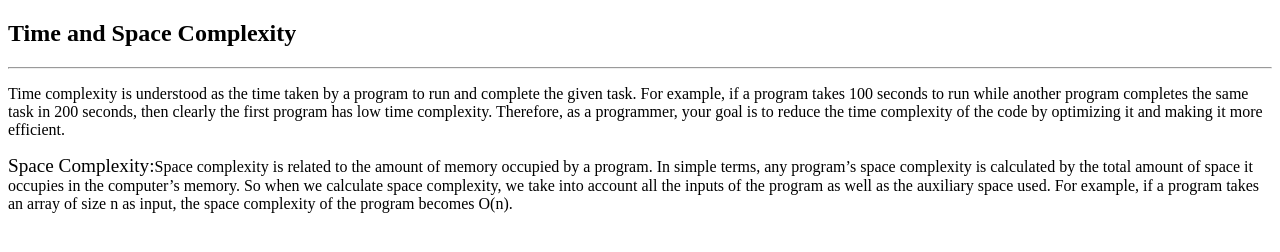
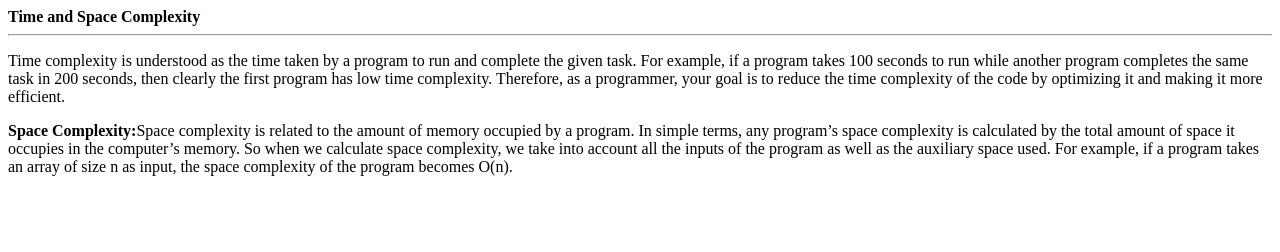
Before and after one commit to acciojob/time-and-space-complexity-mahi137, a website: page main.html in a window 1280 px wide. Drawn offline with Linux system fonts and the light colour scheme.

Commit message:
created a submission

```diff
--- a/main.html
+++ b/main.html
@@ -9,19 +9,19 @@
 
 <body>
 	<!-- the entire body must be written by student -->
-	<h2>
+	<b>
 		Time and Space Complexity
-		</h2>
+	</b>
 	<hr>
 	<p>
 	Time complexity is understood as the time taken by a program to run and complete the given task.
-		For example, if a program takes 100 seconds to run while another program completes the same task in 200 seconds,
+	For example, if a program takes 100 seconds to run while another program completes the same task in 200 seconds,
 		then clearly the first program has low time complexity. Therefore, as a programmer,
 		your goal is to reduce the time complexity of the code by optimizing it and making it more efficient.
 	</p>
 
 	<p>
-<big>Space Complexity:</big>Space complexity is related to the amount of memory occupied by a program.
+<strong>Space Complexity:</strong>Space complexity is related to the amount of memory occupied by a program.
 		In simple terms, any program’s space complexity is calculated by the total amount of space it
 		occupies in the computer’s memory. So when we calculate space complexity, we take into account
 		all the inputs of the program as well as the auxiliary space used. For example, if a program takes an array of size n as input, the space complexity of the program becomes O(n).
```
